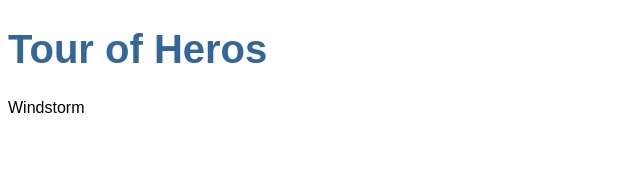
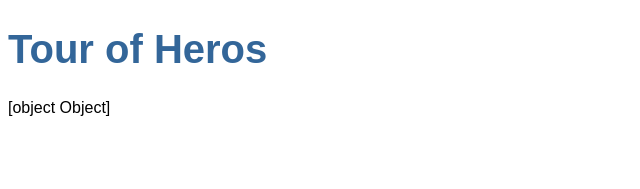
Before and after one commit to HRK31/tour-of-heros, an Angular app: page / in a window 1280 px wide. Shown: the top 189 px of the page, without its empty margins (0-640 px from the left). Built offline with nearby package versions, Linux system fonts and the light colour scheme.

Commit message:
Imported Hero module from hero.ts and created its object inside HerosComponent class

```diff
--- a/src/app/heros/heros.component.ts
+++ b/src/app/heros/heros.component.ts
@@ -1,4 +1,5 @@
 import { Component, OnInit } from '@angular/core';
+import {  Hero } from "../hero";
 
 @Component({
   selector: 'app-heros',
@@ -7,7 +8,10 @@ import { Component, OnInit } from '@angular/core';
 })
 export class HerosComponent implements OnInit {
 
-  hero = 'Windstorm';
+  hero : Hero = {
+    id: 1,
+    name: 'Windstorm'
+  };
   constructor() { }
 
   ngOnInit(): void {
```
